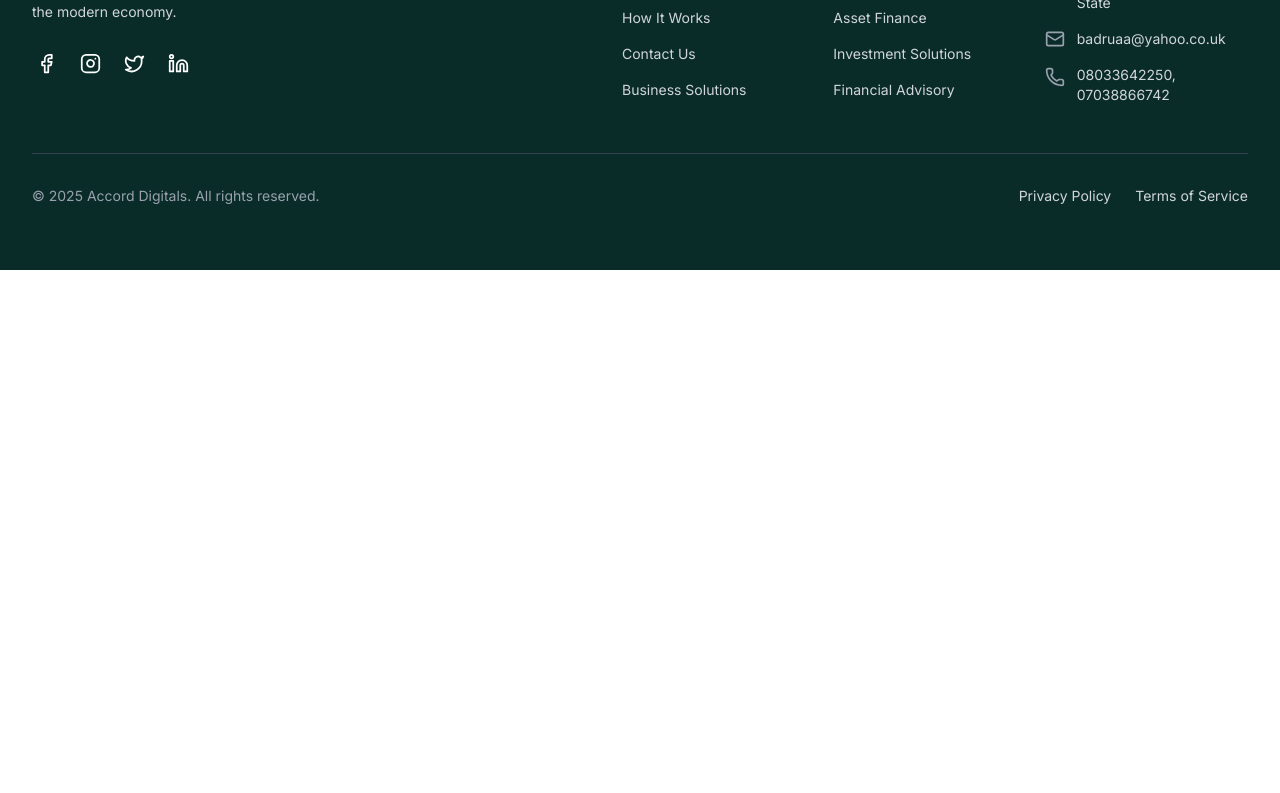
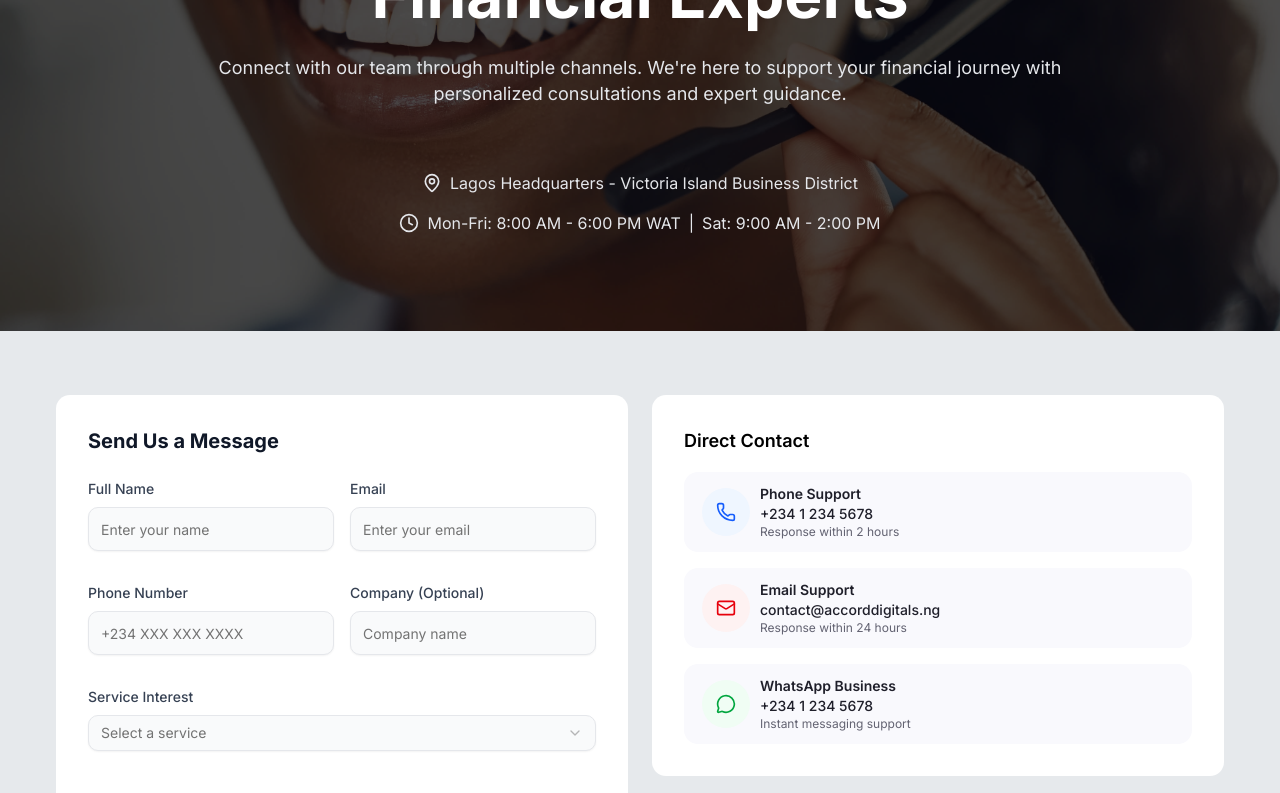
Before and after one commit to OdoEmmanuel/accord-digital, a Next.js app: page /get-started in a window 1280 px wide. Shown: the part 300-1093 px from the top of the page. Before the commit the page ends 800 px from the top, so only its background shows below. Built offline with nearby package versions, Linux system fonts and the light colour scheme.

Commit message:
feat: update get-started page with contact forms, consultation booking, and office location sections; reduce navbar height and add map image

```diff
--- a/app/get-started/page.tsx
+++ b/app/get-started/page.tsx
@@ -1,3 +1,46 @@
+import GetStartedHero from "@/components/common/heros/GetStartedHero";
+import SendMessageForm from "@/components/getstartedpage/SendMessageForm";
+import DirectContactCard from "@/components/getstartedpage/DirectContactCard";
+import BookConsultationForm from "@/components/getstartedpage/BookConsultationForm";
+import OfficeLocationCard from "@/components/getstartedpage/OfficeLocationCard";
+import OfficeMap from "@/components/getstartedpage/OfficeMap";
+
 export default function GetStarted() {
-  return <div>GetStarted</div>;
+  return (
+    <main>
+      <GetStartedHero />
+
+      {/* Forms Section */}
+      <section
+        className="w-full py-16"
+        style={{ backgroundColor: "#e6e9ec" }}
+      >
+        <div className="max-w-[1440px] mx-auto px-4 md:px-14 space-y-8">
+          {/* Top Row: Contact Forms */}
+          <div className="flex flex-col lg:flex-row gap-6 items-start justify-center">
+            {/* Left Column - Send Message Form */}
+            <div className="w-full lg:max-w-[648px]">
+              <SendMessageForm />
+            </div>
+
+            {/* Right Column - Contact Cards */}
+            <div className="flex flex-col gap-6 w-full lg:max-w-[648px]">
+              <DirectContactCard />
+              <BookConsultationForm />
+            </div>
+          </div>
+
+          {/* Bottom Row: Office Location */}
+          <div className="flex flex-col lg:flex-row gap-6 items-start justify-center">
+            <div className="w-full lg:max-w-[648px]">
+              <OfficeLocationCard />
+            </div>
+            <div className="w-full lg:max-w-[648px]">
+              <OfficeMap />
+            </div>
+          </div>
+        </div>
+      </section>
+    </main>
+  );
 }
--- a/components/layouts/Navbar.tsx
+++ b/components/layouts/Navbar.tsx
@@ -37,7 +37,7 @@ const Navbar = () => {
     <>
       <header className="sticky top-0 z-50 w-full border-b border-border bg-card/95 backdrop-blur-md">
         <div className="section-container max-w-[1440px] mx-auto px-4 sm:px-6 lg:px-8">
-          <div className="flex items-center justify-between h-16 lg:h-[100px] py-4 lg:py-[20px]">
+          <div className="flex items-center justify-between h-16 lg:h-[90px] py-4 lg:py-[20px]">
             <div className="flex items-center">
               <Image
                 src="/svgs/Logo.svg"
@@ -55,8 +55,7 @@ const Navbar = () => {
                   <a
                     key={link.href}
                     href={link.href}
-                    className={`text-[18px] font-semibold transition-colors relative group ${
-                      isActive
+                    className={`text-[18px] font-semibold transition-colors relative group ${isActive
                       ? "text-[#009688]"
                       : "text-muted-foreground hover:text-primary"
                       }`}
@@ -143,8 +142,7 @@ const Navbar = () => {
                         >
                           <a
                             href={link.href}
-                            className={`block px-4 py-3 text-base font-medium rounded-lg transition-colors ${
-                              isActive
+                            className={`block px-4 py-3 text-base font-medium rounded-lg transition-colors ${isActive
                               ? "text-[#009688] bg-muted/50"
                               : "text-foreground hover:text-primary hover:bg-muted"
                               }`}
```
Also changed, not shown: public/map.png (added). Lines whose indentation alone changed are shown as unchanged.
